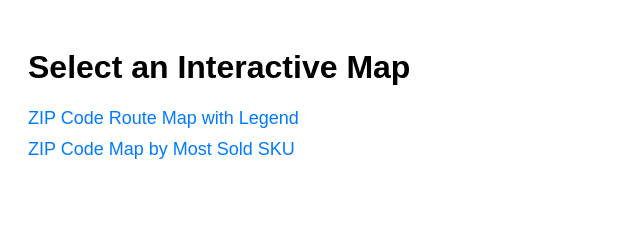
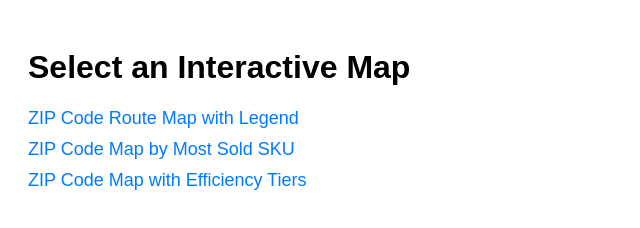
Before and after one commit to mackl3y/Rudi-s-Interactive-Maps, a plain HTML site: page index.html in a window 1280 px wide. Shown: the whole page, without its empty margins (0-640 px from the left). Drawn offline with Linux system fonts and the light colour scheme.

Commit message:
Update index.html

```diff
--- a/index.html
+++ b/index.html
@@ -30,6 +30,7 @@
     <ul>
         <li><a href="zipcode_route_map_with_legend.html">ZIP Code Route Map with Legend</a></li>
         <li><a href="zipcode_map_by_most_sold_sku.html">ZIP Code Map by Most Sold SKU</a></li>
+        <li><a href="zipcode_route_map_with_efficiency_tiers.html">ZIP Code Map with Efficiency Tiers</a></li>
         <!-- Add additional links here if you have more maps -->
     </ul>
 </body>
```
